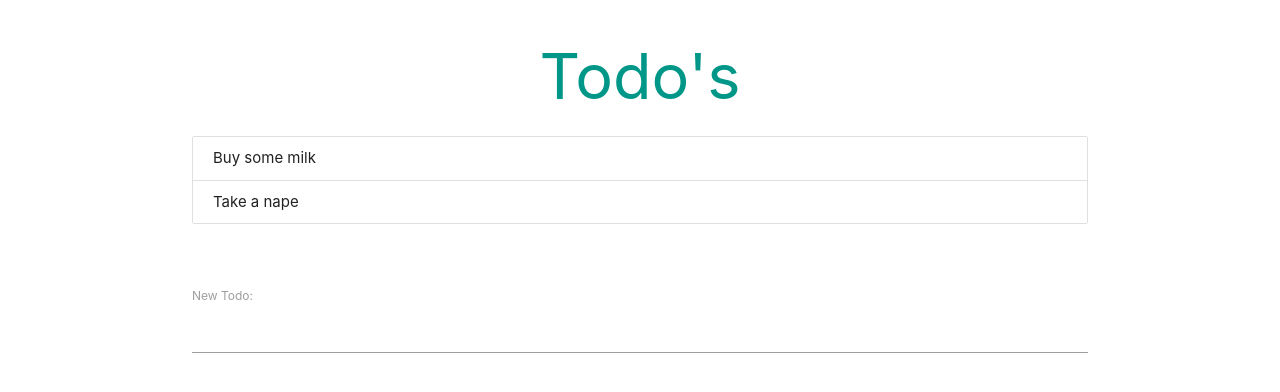
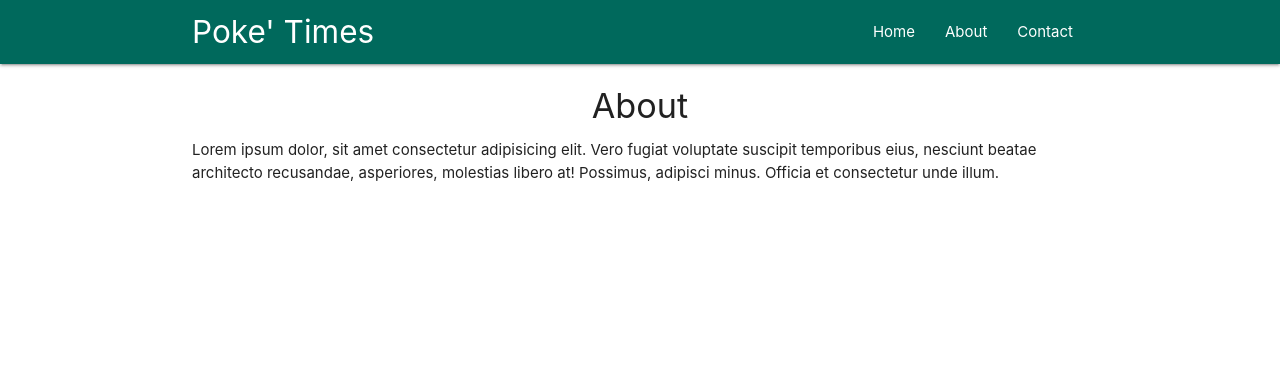
Before and after one commit to reanzi/react-refresher, a React (Create React App) app in the folder refresher/: page /about in a window 1280 px wide. Shown: the top 392 px of the page. Built offline with nearby package versions, Linux system fonts and the light colour scheme.

Commit message:
React Router V4, installed

```diff
--- a/refresher/package.json
+++ b/refresher/package.json
@@ -5,6 +5,7 @@
   "dependencies": {
     "react": "^16.6.3",
     "react-dom": "^16.6.3",
+    "react-router-dom": "^4.3.1",
     "react-scripts": "2.1.1"
   },
   "scripts": {
--- a/refresher/src/AddTodo.js
+++ /dev/null
@@ -1,34 +0,0 @@
-import React, { Component } from "react";
-
-export default class AddTodo extends Component {
-  state = {
-    content: ""
-  };
-  handleChange = e => {
-    let newTodo = e.target.value;
-    this.setState({
-      content: newTodo
-    });
-  };
-  handleSubmit = e => {
-    e.preventDefault();
-    this.props.addTodo(this.state);
-    this.setState({
-      content: ""
-    });
-  };
-  render() {
-    return (
-      <div>
-        <form onSubmit={this.handleSubmit}>
-          <label>New Todo:</label>
-          <input
-            type="text"
-            onChange={this.handleChange}
-            value={this.state.content}
-          />
-        </form>
-      </div>
-    );
-  }
-}
--- a/refresher/src/App.js
+++ b/refresher/src/App.js
@@ -1,38 +1,21 @@
 import React, { Component } from "react";
-import Todos from "./Todos";
-import AddTodo from "./AddTodo";
+import Navbar from "./components/Navbar";
+import { BrowserRouter, Route } from "react-router-dom";
+import Home from "./components/Home";
+import About from "./components/About";
+import Contact from "./components/Contact";
 
 class App extends Component {
-  state = {
-    todos: [
-      { id: 1, content: "Buy some milk" },
-      { id: 2, content: "Take a nape" }
-    ]
-  };
-  deleteTodo = id => {
-    const todosFiltered = this.state.todos.filter(todo => {
-      return todo.id !== id;
-    });
-    this.setState({
-      todos: todosFiltered
-    });
-  };
-  addTodo = todo => {
-    todo.id = Math.random();
-    let todos = [...this.state.todos, todo];
-    this.setState({
-      todos
-    });
-  };
   render() {
     return (
-      <div className="App container">
-        <h1 className="center teal-text">Todo's</h1>
-        <Todos todos={this.state.todos} deleteTodo={this.deleteTodo} />
-        <br />
-        <br />
-        <AddTodo addTodo={this.addTodo} />
-      </div>
+      <BrowserRouter>
+        <div className="App">
+          <Navbar />
+          <Route exact path="/" component={Home} />
+          <Route path="/about" component={About} />
+          <Route path="/contact" component={Contact} />
+        </div>
+      </BrowserRouter>
     );
   }
 }
--- a/refresher/src/Todos.js
+++ /dev/null
@@ -1,24 +0,0 @@
-import React from "react";
-
-const Todos = ({ todos, deleteTodo }) => {
-  const todoList = todos.length ? (
-    todos.map(todo => {
-      return (
-        <div className="collection-item " key={todo.id}>
-          <span
-            onClick={() => {
-              deleteTodo(todo.id);
-            }}
-          >
-            {todo.content}
-          </span>
-        </div>
-      );
-    })
-  ) : (
-    <p className="center">No Todos left</p>
-  );
-  return <div className="todos collection">{todoList}</div>;
-};
-
-export default Todos;
--- /dev/null
+++ b/refresher/src/components/About.js
@@ -0,0 +1,17 @@
+import React from "react";
+
+const About = () => {
+  return (
+    <div className="container">
+      <h4 className="center">About</h4>
+      <p>
+        Lorem ipsum dolor, sit amet consectetur adipisicing elit. Vero fugiat
+        voluptate suscipit temporibus eius, nesciunt beatae architecto
+        recusandae, asperiores, molestias libero at! Possimus, adipisci minus.
+        Officia et consectetur unde illum.
+      </p>
+    </div>
+  );
+};
+
+export default About;
--- /dev/null
+++ b/refresher/src/components/Contact.js
@@ -0,0 +1,17 @@
+import React from "react";
+
+const Contact = () => {
+  return (
+    <div className="container">
+      <h4 className="center">Contact</h4>
+      <p>
+        Lorem ipsum dolor, sit amet consectetur adipisicing elit. Vero fugiat
+        voluptate suscipit temporibus eius, nesciunt beatae architecto
+        recusandae, asperiores, molestias libero at! Possimus, adipisci minus.
+        Officia et consectetur unde illum.
+      </p>
+    </div>
+  );
+};
+
+export default Contact;
--- /dev/null
+++ b/refresher/src/components/Home.js
@@ -0,0 +1,17 @@
+import React from "react";
+
+const Home = () => {
+  return (
+    <div className="container">
+      <h4 className="center">Home</h4>
+      <p>
+        Lorem ipsum dolor, sit amet consectetur adipisicing elit. Vero fugiat
+        voluptate suscipit temporibus eius, nesciunt beatae architecto
+        recusandae, asperiores, molestias libero at! Possimus, adipisci minus.
+        Officia et consectetur unde illum.
+      </p>
+    </div>
+  );
+};
+
+export default Home;
--- /dev/null
+++ b/refresher/src/components/Navbar.js
@@ -0,0 +1,26 @@
+import React from "react";
+
+export default function Navbar() {
+  return (
+    <nav>
+      <div className="nav-wrapper nav teal darken-3">
+        <div className="container">
+          <a href="/" className="brand-logo">
+            Poke' Times
+          </a>
+          <ul className="right">
+            <li>
+              <a href="/">Home</a>
+            </li>
+            <li>
+              <a href="/about">About</a>
+            </li>
+            <li>
+              <a href="/contact">Contact</a>
+            </li>
+          </ul>
+        </div>
+      </div>
+    </nav>
+  );
+}
```
Also changed, not shown: 1 other file (tests, documents, lock files or other folders).
